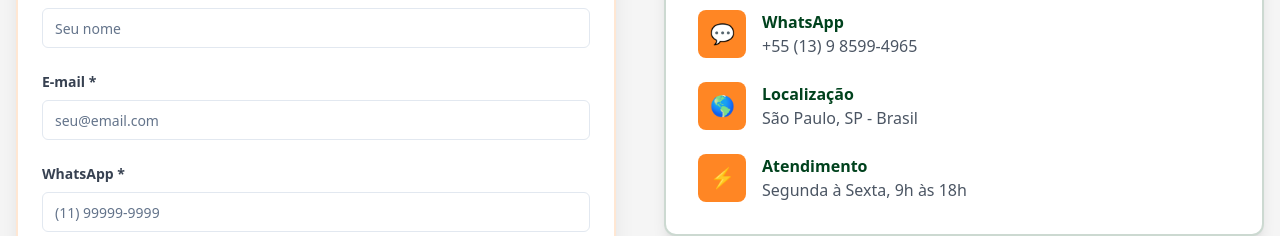
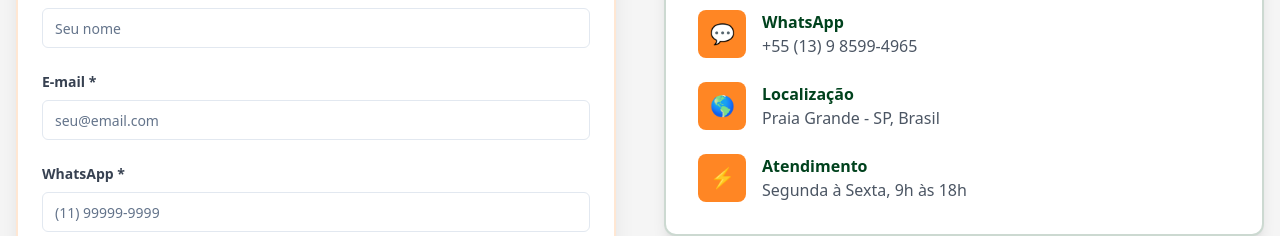
Before and after one commit to jailsonsntn/jotar-marketing, a React (Vite) app: page / in a window 1280 px wide. Shown: the part 2730-2966 px from the top of the page. Built offline with nearby package versions, Linux system fonts and the light colour scheme.

Commit message:
Update location
Change the location in the contact information to "Praia Grande - SP".

```diff
--- a/src/components/ContactSection.tsx
+++ b/src/components/ContactSection.tsx
@@ -1,3 +1,4 @@
+
 import { useState } from 'react';
 import { Button } from '@/components/ui/button';
 import { Input } from '@/components/ui/input';
@@ -73,7 +74,7 @@ const ContactSection = () => {
   }, {
     icon: "🌎",
     title: "Localização",
-    info: "São Paulo, SP - Brasil",
+    info: "Praia Grande - SP, Brasil",
     action: "#"
   }, {
     icon: "⚡",
```
